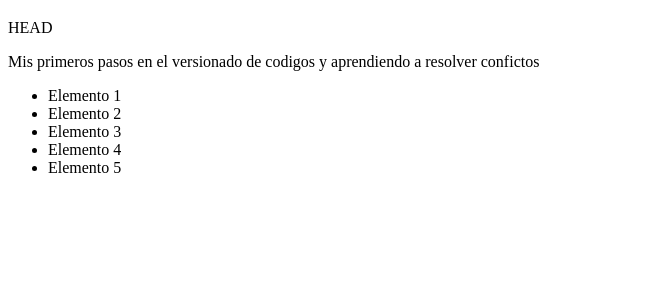
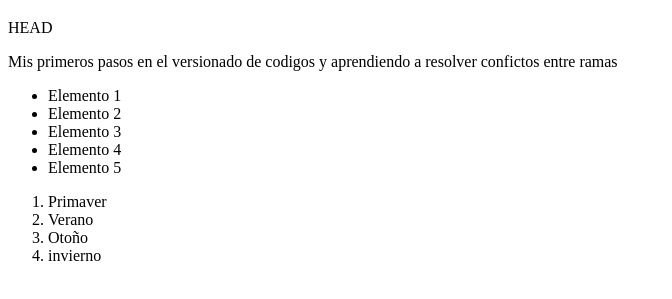
Before and after one commit to inakiBengo/aprendiendo-git, a plain HTML site: page index.html in a window 1280 px wide. Shown: the part 61-360 px from the top of the page, without its empty margins (0-672 px from the left). Drawn offline with Linux system fonts and the light colour scheme.

Commit message:
agregando estaciones del año

```diff
--- a/index.html
+++ b/index.html
@@ -9,7 +9,7 @@
 </head>
 <body>
     <h1>Aprendiendo git</h1>HEAD
-    <p>Mis primeros pasos en el versionado de codigos y aprendiendo a resolver confictos</p>
+    <p>Mis primeros pasos en el versionado de codigos y aprendiendo a resolver confictos entre ramas</p>
     <ul>
         <li>Elemento 1</li>
         <li>Elemento 2</li>
@@ -17,6 +17,12 @@
         <li>Elemento 4</li>
         <li>Elemento 5</li>
     </ul>
+    <ol>
+        <li>Primaver</li>
+        <li>Verano</li>
+        <li>Otoño</li>
+        <li>invierno</li>
+    </ol>
     <script src="index.js"></script>
 </body>
 </html>
```
